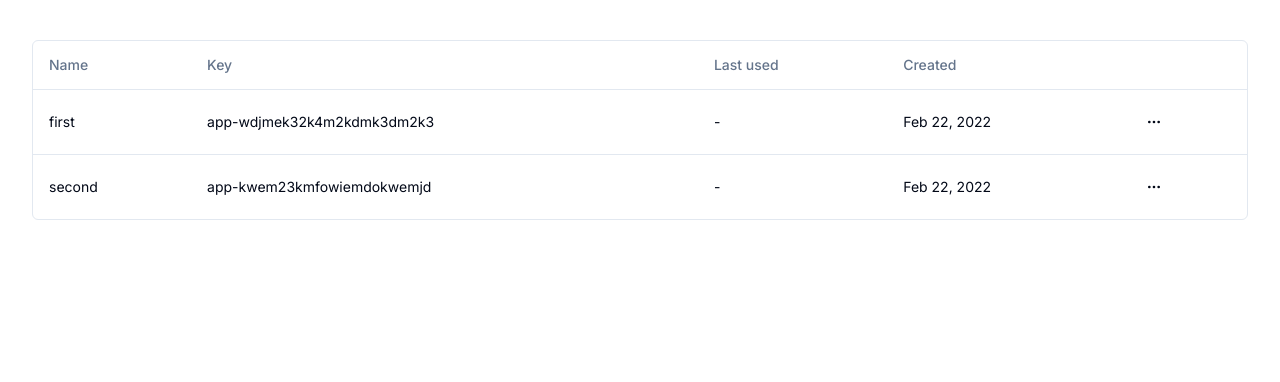
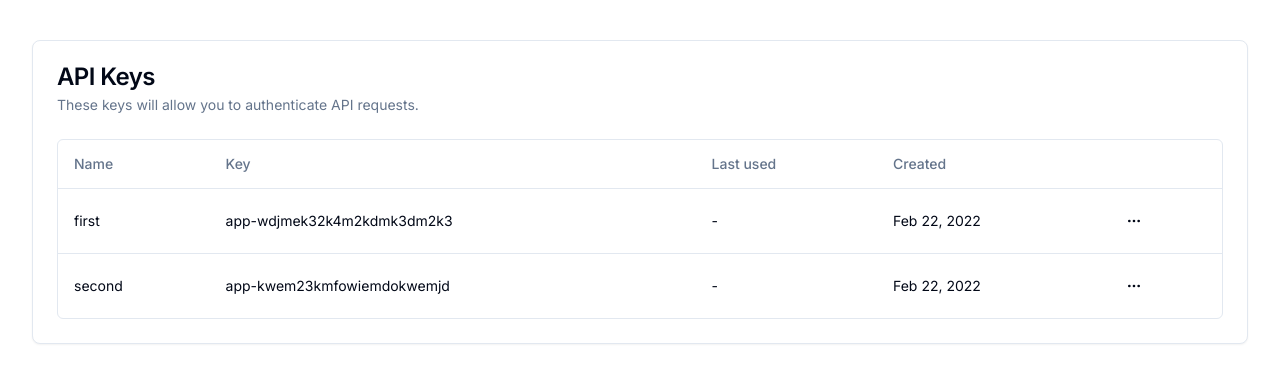
Before and after one commit to Integralapp/integral-dev-dashboard, a Next.js app in the folder my-app/: page /apikeys in a window 1280 px wide. Shown: the top 382 px of the page. Built offline with nearby package versions, Linux system fonts and the light colour scheme.

Commit message:
adding card

```diff
--- a/my-app/src/app/apikeys/page.tsx
+++ b/my-app/src/app/apikeys/page.tsx
@@ -1,3 +1,10 @@
+import {
+  Card,
+  CardHeader,
+  CardTitle,
+  CardDescription,
+  CardContent,
+} from "@/components/ui/card";
 import { ApiKey } from "../page";
 import { columns } from "./columns";
 import { DataTable } from "./data-table";
@@ -27,7 +34,17 @@ export default async function DemoPage() {
 
   return (
     <div className="container mx-auto py-10">
-      <DataTable columns={columns} data={data} />
+      <Card>
+        <CardHeader>
+          <CardTitle>API Keys</CardTitle>
+          <CardDescription>
+            These keys will allow you to authenticate API requests.
+          </CardDescription>
+        </CardHeader>
+        <CardContent>
+          <DataTable columns={columns} data={data} />
+        </CardContent>
+      </Card>
     </div>
   );
 }
--- a/my-app/src/components/ui/tooltip.tsx
+++ b/my-app/src/components/ui/tooltip.tsx
@@ -1,13 +1,13 @@
-import * as React from "react"
-import * as TooltipPrimitive from "@radix-ui/react-tooltip"
+import * as React from "react";
+import * as TooltipPrimitive from "@radix-ui/react-tooltip";
 
-import { cn } from "@/lib/utils"
+import { cn } from "@/lib/utils";
 
-const TooltipProvider = TooltipPrimitive.Provider
+const TooltipProvider = TooltipPrimitive.Provider;
 
-const Tooltip = TooltipPrimitive.Root
+const Tooltip = TooltipPrimitive.Root;
 
-const TooltipTrigger = TooltipPrimitive.Trigger
+const TooltipTrigger = TooltipPrimitive.Trigger;
 
 const TooltipContent = React.forwardRef<
   React.ElementRef<typeof TooltipPrimitive.Content>,
@@ -17,12 +17,12 @@ const TooltipContent = React.forwardRef<
     ref={ref}
     sideOffset={sideOffset}
     className={cn(
-      "z-50 overflow-hidden rounded-md border bg-popover px-3 py-1.5 text-sm text-popover-foreground shadow-md animate-in fade-in-0 zoom-in-95 data-[state=closed]:animate-out data-[state=closed]:fade-out-0 data-[state=closed]:zoom-out-95 data-[side=bottom]:slide-in-from-top-2 data-[side=left]:slide-in-from-right-2 data-[side=right]:slide-in-from-left-2 data-[side=top]:slide-in-from-bottom-2",
+      "z-50 overflow-hidden rounded-md border bg-popover px-3 py-1.5 text-sm text-popover-foreground shadow-md animate-in fade-in-1 zoom-in-95 data-[state=closed]:animate-out data-[state=closed]:fade-out-0 data-[state=closed]:zoom-out-95 data-[side=bottom]:slide-in-from-top-2 data-[side=left]:slide-in-from-right-2 data-[side=right]:slide-in-from-left-2 data-[side=top]:slide-in-from-bottom-2",
       className
     )}
     {...props}
   />
-))
-TooltipContent.displayName = TooltipPrimitive.Content.displayName
+));
+TooltipContent.displayName = TooltipPrimitive.Content.displayName;
 
-export { Tooltip, TooltipTrigger, TooltipContent, TooltipProvider }
+export { Tooltip, TooltipTrigger, TooltipContent, TooltipProvider };
```
